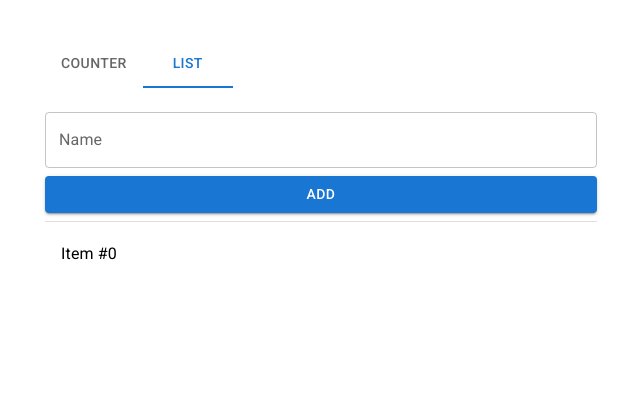
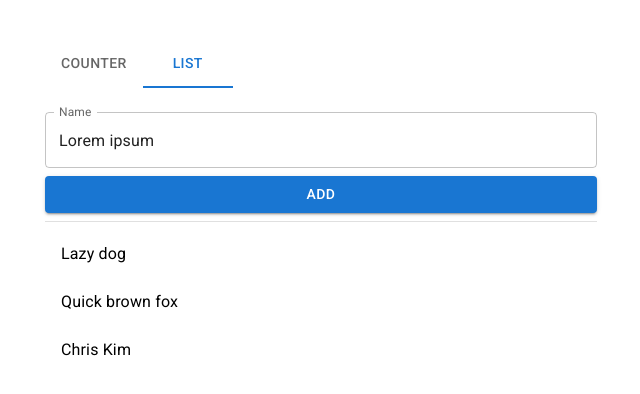
Before and after one commit to chriskkim/desn3037-w7-react, a React (Create React App) app: page /list in a window 1280 px wide. Shown: the top 394 px of the page, without its empty margins (319-959 px from the left). Built offline with nearby package versions, Linux system fonts and the light colour scheme.

Commit message:
Custom List reducer for todo app

```diff
--- a/src/components/List.js
+++ b/src/components/List.js
@@ -3,46 +3,66 @@
 import List from '@mui/material/List';
 import ListItem from '@mui/material/ListItem';
 import ListItemButton from '@mui/material/ListItemButton';
-import ListItemIcon from '@mui/material/ListItemIcon';
 import ListItemText from '@mui/material/ListItemText';
 import Divider from '@mui/material/Divider';
-import InboxIcon from '@mui/icons-material/Inbox';
-import DraftsIcon from '@mui/icons-material/Drafts';
 import { Button, TextField } from '@mui/material';
+
+import { useSelector, useDispatch } from 'react-redux'
+import {
+    define as reducerDefine,
+    add as reducerAdd,
+    remove as reducerRemove
+} from '../redux/list'
 
 export default function BasicList() {
 
-    function add(){
+    const field = useSelector((state) => state.list.field);
+    const items = useSelector((state) => state.list.items);
 
-        alert("You are adding!");
+    const dispatch = useDispatch();
+
+    function add() {
+
+        dispatch(reducerAdd(field))
 
     }
 
-    function remove(){
+    function remove(index) {
 
-        alert("You are removing!");
+        dispatch(reducerRemove(index))
 
     }
 
+    function define(value) {
+
+        dispatch(reducerDefine(value))
+
+    }
 
     return (
         <Box sx={{ width: '100%', maxWidth: "100%", bgcolor: 'background.paper' }}>
 
-        <TextField label="Name" variant="outlined" sx={{width: "100%", marginBottom: 1}} />
-        <Button variant="contained" sx={{width: "100%", marginBottom: 1}} onClick={(e) => { add() }}>
+            <TextField label="Name" variant="outlined" value={field} sx={{ width: "100%", marginBottom: 1 }} onChange={(e) => define(e.target.value)} />
+            <Button variant="contained" sx={{ width: "100%", marginBottom: 1 }} onClick={(e) => { add() }}>
                 Add
             </Button>
 
             <Divider />
 
             <nav aria-label="secondary mailbox folders">
+                <List>
 
-        <List>
-          <ListItem disablePadding>
-            <ListItemButton onClick={(e) => remove()}>
-              <ListItemText primary="Item #0" />
+                    {items.map((item, i) =>
+
+                        <ListItem disablePadding key={i}>
+                            <ListItemButton onClick={(e) => remove(i)}>
+                                <ListItemText primary={item} />
                             </ListItemButton>
                         </ListItem>
+
+                    )}
+
+
                 </List>
             </nav>
         </Box>
--- /dev/null
+++ b/src/redux/list.js
@@ -0,0 +1,29 @@
+import { createSlice } from '@reduxjs/toolkit'
+
+const initialState = {
+    field: "Lorem ipsum",
+    items: [
+        "Lazy dog",
+        "Quick brown fox",
+        "Chris Kim"
+    ]
+}
+
+export const listSlice = createSlice({
+  name: 'list',
+  initialState,
+  reducers: {
+    define: (state, action) => {
+        state.field = action.payload
+    },
+    add: (state, action) => {
+        state.items.push(action.payload)
+    },
+    remove: (state, action) => {
+        state.items.splice(action.payload, 1)
+    }
+  },
+})
+
+export const { define, add, remove } = listSlice.actions
+export default listSlice.reducer
--- a/src/redux/store.js
+++ b/src/redux/store.js
@@ -1,8 +1,10 @@
 import { configureStore } from '@reduxjs/toolkit'
-import counterReducer from './counter'
+import counterReducer from './counter';
+import listReducer from "./list";
 
 export const store = configureStore({
   reducer: {
-    counter: counterReducer
+    counter: counterReducer,
+    list: listReducer
   },
 })
```
Lines whose indentation alone changed are shown as unchanged.
